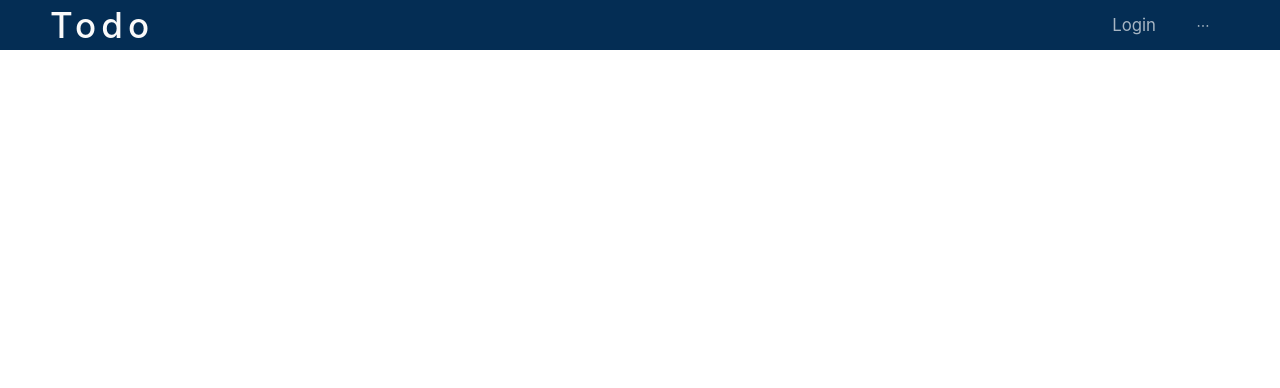
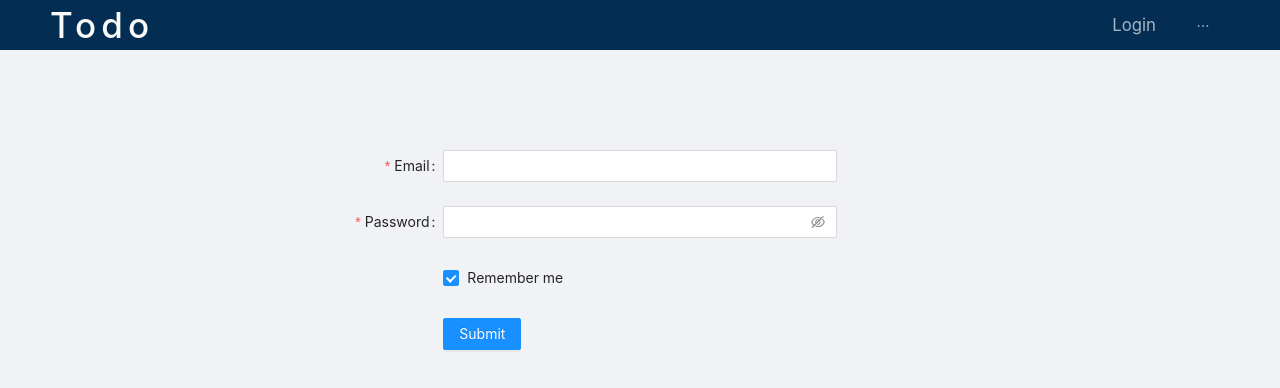
Before and after one commit to Prashwarmishra/t2o-do, a React (Create React App) app: page / in a window 1280 px wide. Shown: the top 388 px of the page. Built offline with nearby package versions, Linux system fonts and the light colour scheme.

Commit message:
Add Login Component

```diff
--- a/src/components/App.js
+++ b/src/components/App.js
@@ -2,7 +2,7 @@ import React, { Component } from 'react';
 import 'antd/dist/antd.css';
 
 import { Layout } from 'antd';
-import { Navbar } from './';
+import { Navbar, Login } from './';
 
 class App extends Component {
   render() {
@@ -10,6 +10,7 @@ class App extends Component {
       <div className="App">
         <Layout>
           <Navbar />
+          <Login />
         </Layout>
       </div>
     );
--- /dev/null
+++ b/src/components/Login.js
@@ -0,0 +1,87 @@
+import React, { Component } from 'react';
+import { Layout } from 'antd';
+import { Form, Input, Button, Checkbox } from 'antd';
+const layout = {
+  labelCol: {
+    span: 8,
+  },
+  wrapperCol: {
+    span: 8,
+  },
+};
+const tailLayout = {
+  wrapperCol: {
+    offset: 8,
+    // span: 8,
+  },
+};
+
+const { Content } = Layout;
+
+class Login extends Component {
+  render() {
+    return (
+      <div>
+        <Content
+          className="site-layout"
+          style={{ padding: '150px 50px', height: '100vh' }}
+        >
+          <div
+            className="site-layout-background"
+            // style={{ padding: 24, minHeight: 380 }}
+          >
+            <Form
+              {...layout}
+              name="basic"
+              initialValues={{
+                remember: true,
+              }}
+            >
+              <Form.Item
+                label="Email"
+                name="username"
+                rules={[
+                  {
+                    required: true,
+                    message: 'Please input your username!',
+                  },
+                ]}
+              >
+                <Input />
+              </Form.Item>
+
+              <Form.Item
+                label="Password"
+                name="password"
+                rules={[
+                  {
+                    required: true,
+                    message: 'Please input your password!',
+                  },
+                ]}
+              >
+                <Input.Password />
+              </Form.Item>
+
+              <Form.Item
+                {...tailLayout}
+                name="remember"
+                valuePropName="checked"
+              >
+                <Checkbox>Remember me</Checkbox>
+              </Form.Item>
+
+              <Form.Item {...tailLayout}>
+                <Button type="primary" htmlType="submit">
+                  Submit
+                </Button>
+              </Form.Item>
+            </Form>
+          </div>
+        </Content>
+      </div>
+    );
+  }
+}
+
+export default Login;
--- a/src/components/index.js
+++ b/src/components/index.js
@@ -1,3 +1,4 @@
 import Navbar from './Navbar';
+import Login from './Login';
 
-export { Navbar };
+export { Navbar, Login };
```
